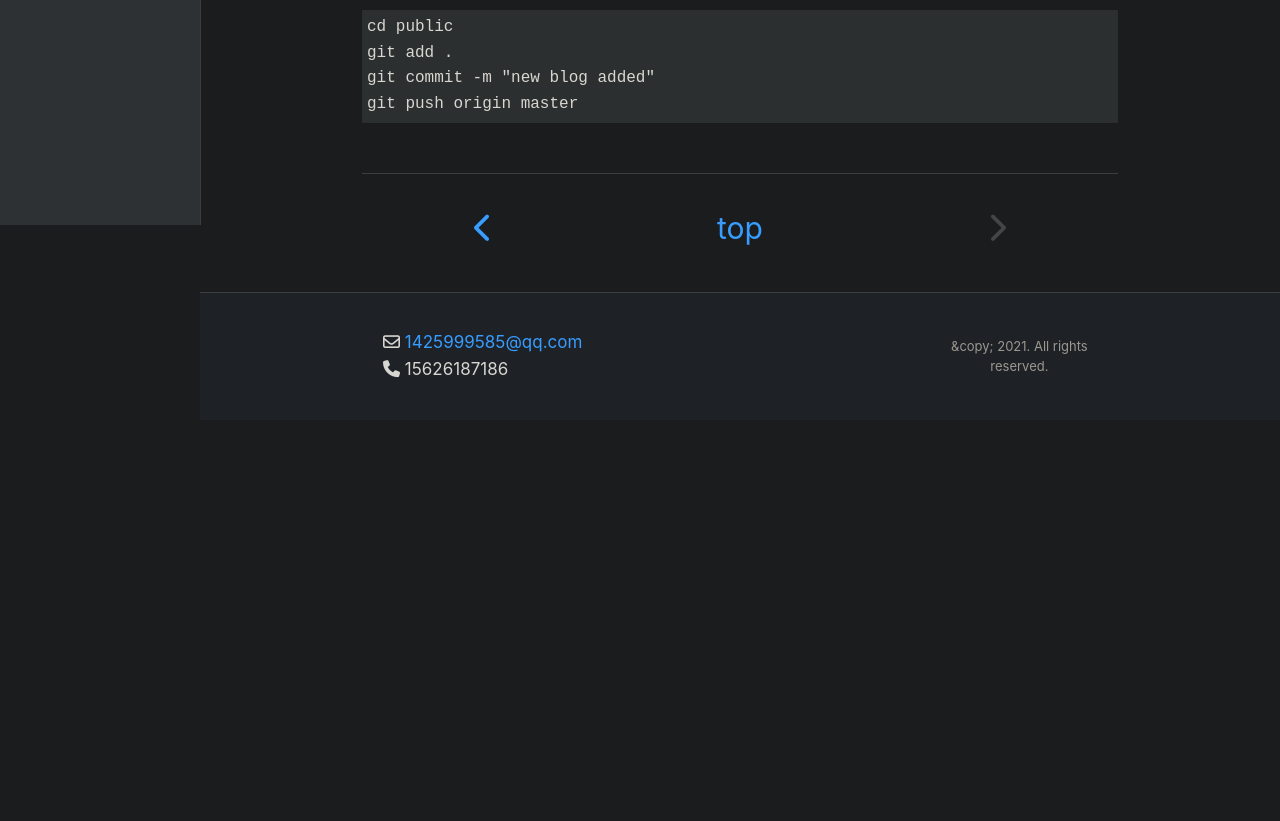
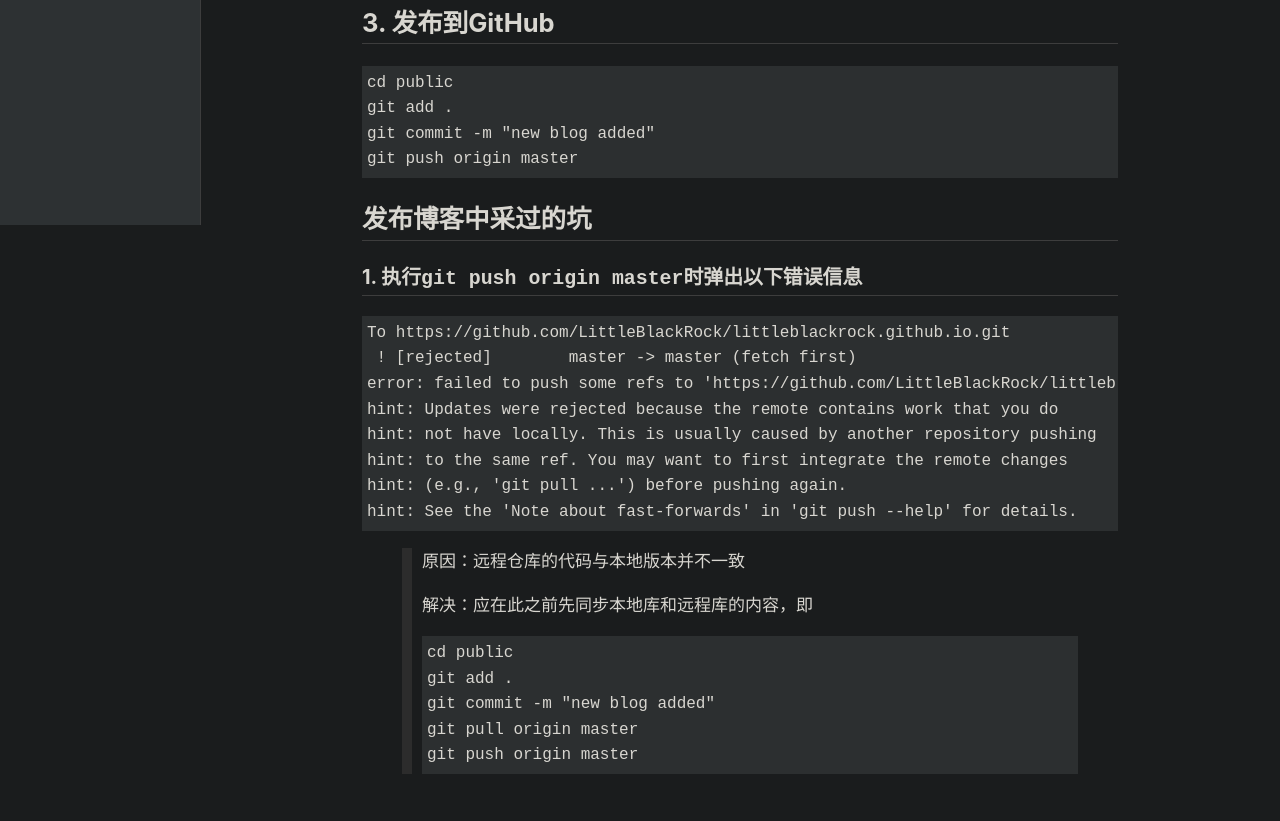
Before and after one commit to LittleBlackRock/littleblackrock.github.io, a plain HTML site: page blog/发布博客/index.html in a window 1280 px wide. Shown: the part 575-1396 px from the top of the page. Before the commit the page ends 995 px from the top, so only its background shows below. Drawn offline with Linux system fonts and the light colour scheme.

Commit message:
add 采坑 in 发布博客.md

```diff
--- a/blog/index.xml
+++ b/blog/index.xml
@@ -14,7 +14,7 @@
       <pubDate>Mon, 01 Mar 2021 22:11:35 +0800</pubDate>
 
       <guid>https://littleblackrock.github.io/blog/%E5%8F%91%E5%B8%83%E5%8D%9A%E5%AE%A2/</guid>
-      <description>发布博客 1. 创建.md文件，编辑blog内容 hugo new blog/newBlog.md 2. 生成静态页面 hugo --theme=npq-hugo --baseUrl=&amp;quot;https://littleblackrock.github.io/&amp;quot; --buildDrafts 3. 发布到GitHub cd public git add . git commit -m &amp;quot;new blog added&amp;quot; git push origin master </description>
+      <description>发布博客 1. 创建.md文件，编辑blog内容 hugo new blog/newBlog.md 2. 生成静态页面 hugo --theme=npq-hugo --baseUrl=&amp;quot;https://littleblackrock.github.io/&amp;quot; --buildDrafts 3. 发布到GitHub cd public git add . git commit -m &amp;quot;new blog added&amp;quot; git push origin master 发布博客中采过的坑 1. 执行git push origin master时弹出以下错误信息 To https://github.com/LittleBlackRock/littleblackrock.github.io.git ! [rejected] master -&amp;gt; master (fetch first) error: failed to push some refs to &#39;https://github.com/LittleBlackRock/littleblackrock.github.io.git&#39; hint: Updates were rejected because the remote contains work that you do hint: not have locally. This is usually caused by another repository pushing hint: to the same ref.</description>
     </item>
 
     <item>
--- a/blog/发布博客/index.html
+++ b/blog/发布博客/index.html
@@ -89,6 +89,11 @@
     <li><a href="#1-创建md文件编辑blog内容">1. 创建.md文件，编辑blog内容</a></li>
     <li><a href="#2-生成静态页面">2. 生成静态页面</a></li>
     <li><a href="#3-发布到github">3. 发布到GitHub</a></li>
+    <li><a href="#发布博客中采过的坑">发布博客中采过的坑</a>
+      <ul>
+        <li><a href="#1-执行git-push-origin-master时弹出以下错误信息">1. 执行<code>git push origin master</code>时弹出以下错误信息</a></li>
+      </ul>
+    </li>
   </ul>
 </nav>
     <h1 id="发布博客">发布博客</h1>
@@ -101,7 +106,26 @@
 git add .
 git commit -m &quot;new blog added&quot;
 git push origin master
-</code></pre>
+</code></pre><h2 id="发布博客中采过的坑">发布博客中采过的坑</h2>
+<h3 id="1-执行git-push-origin-master时弹出以下错误信息">1. 执行<code>git push origin master</code>时弹出以下错误信息</h3>
+<pre><code>To https://github.com/LittleBlackRock/littleblackrock.github.io.git
+ ! [rejected]        master -&gt; master (fetch first)
+error: failed to push some refs to 'https://github.com/LittleBlackRock/littleblackrock.github.io.git'
+hint: Updates were rejected because the remote contains work that you do
+hint: not have locally. This is usually caused by another repository pushing
+hint: to the same ref. You may want to first integrate the remote changes
+hint: (e.g., 'git pull ...') before pushing again.
+hint: See the 'Note about fast-forwards' in 'git push --help' for details.
+</code></pre><blockquote>
+<p>原因：远程仓库的代码与本地版本并不一致</p>
+<p>解决：应在此之前先同步本地库和远程库的内容，即</p>
+<pre><code>cd public
+git add .
+git commit -m &quot;new blog added&quot;
+git pull origin master
+git push origin master
+</code></pre></blockquote>
+
 
     <div class="nav-next-prev">
         <div class="nav-prev">
--- a/index.xml
+++ b/index.xml
@@ -14,7 +14,7 @@
       <pubDate>Mon, 01 Mar 2021 22:11:35 +0800</pubDate>
 
       <guid>https://littleblackrock.github.io/blog/%E5%8F%91%E5%B8%83%E5%8D%9A%E5%AE%A2/</guid>
-      <description>发布博客 1. 创建.md文件，编辑blog内容 hugo new blog/newBlog.md 2. 生成静态页面 hugo --theme=npq-hugo --baseUrl=&amp;quot;https://littleblackrock.github.io/&amp;quot; --buildDrafts 3. 发布到GitHub cd public git add . git commit -m &amp;quot;new blog added&amp;quot; git push origin master </description>
+      <description>发布博客 1. 创建.md文件，编辑blog内容 hugo new blog/newBlog.md 2. 生成静态页面 hugo --theme=npq-hugo --baseUrl=&amp;quot;https://littleblackrock.github.io/&amp;quot; --buildDrafts 3. 发布到GitHub cd public git add . git commit -m &amp;quot;new blog added&amp;quot; git push origin master 发布博客中采过的坑 1. 执行git push origin master时弹出以下错误信息 To https://github.com/LittleBlackRock/littleblackrock.github.io.git ! [rejected] master -&amp;gt; master (fetch first) error: failed to push some refs to &#39;https://github.com/LittleBlackRock/littleblackrock.github.io.git&#39; hint: Updates were rejected because the remote contains work that you do hint: not have locally. This is usually caused by another repository pushing hint: to the same ref.</description>
     </item>
 
     <item>
```
